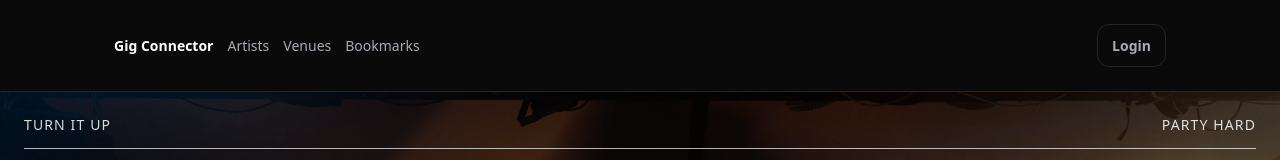
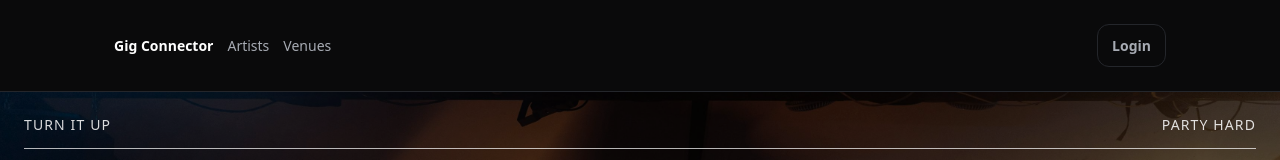
Before and after one commit to g23polar/gigconnector, a React app in the folder frontend/: page / in a window 1280 px wide. Shown: the top 160 px of the page. Built offline with nearby package versions, Linux system fonts and the light colour scheme; no server answers; the HTML template or start-up script is replaced by a standard one.

Commit message:
bookmarks protected

```diff
--- a/frontend/src/components/NavBar.tsx
+++ b/frontend/src/components/NavBar.tsx
@@ -27,9 +27,10 @@ export default function NavBar() {
           </>
         )}
 
-        <Link to="/bookmarks">Bookmarks</Link>
         {isAuthed() && (
           <>
+
+            <Link to="/bookmarks">Bookmarks</Link>
             <Link to="/matches">Matches</Link>
             <Link to="/matches/incoming">Requests</Link>
             <Link to="/matches/pending">Pending</Link>
```
